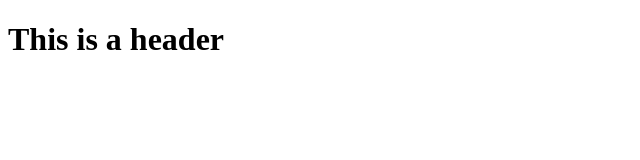
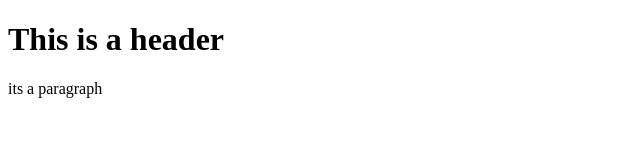
Before and after one commit to sowmyath012/git-test2, a plain HTML site: page index.html in a window 1280 px wide. Shown: the whole page, without its empty margins (0-640 px from the left). Drawn offline with Linux system fonts and the light colour scheme.

Commit message:
Second commit

```diff
--- a/index.html
+++ b/index.html
@@ -3,6 +3,7 @@
     <head>
         <body>
             <h1> This is a header</h1>
+            <p> its a paragraph</p>
         </body>
     </head>
 </html>
```
